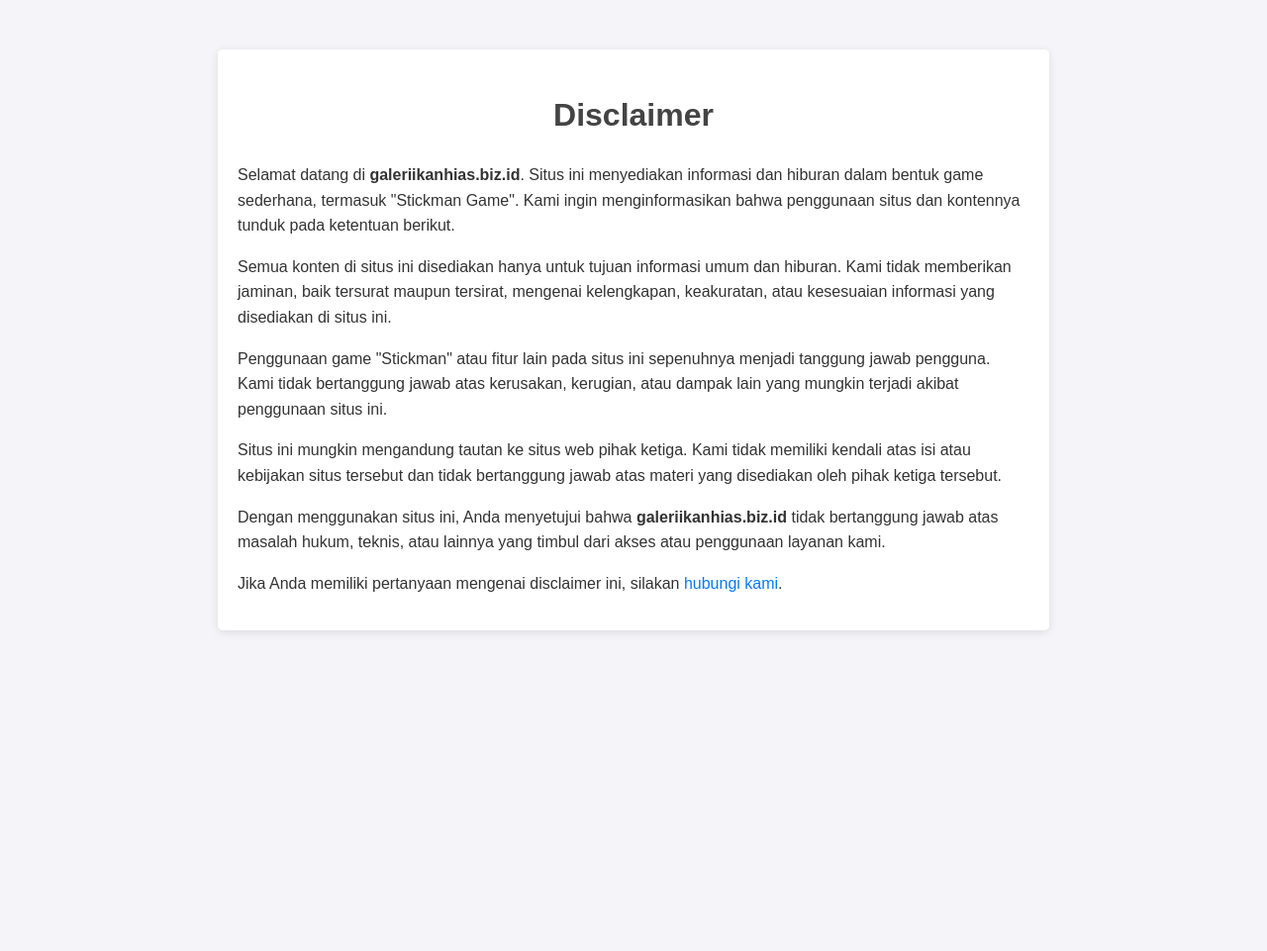
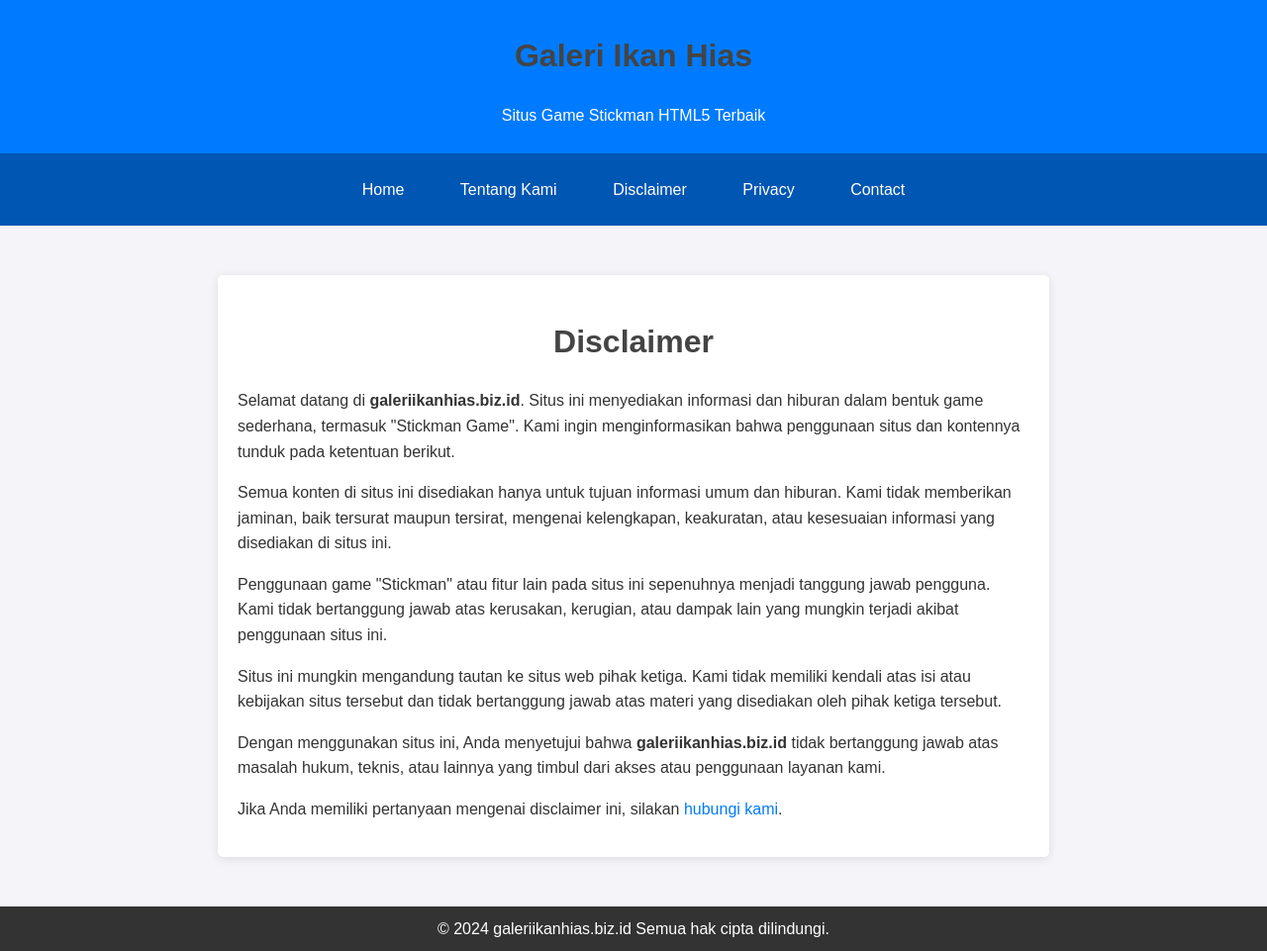
Before and after one commit to tokped1211a/GaleriIkanHias, a plain HTML site: page disclaimer.html in a window 1280 px wide. Shown: the whole page at 99% size. Before the commit the page ends 800 px from the top, so only its background shows below. Drawn offline with Linux system fonts and the light colour scheme.

Commit message:
Update disclaimer.html

```diff
--- a/disclaimer.html
+++ b/disclaimer.html
@@ -13,6 +13,28 @@
             padding: 0;
             background-color: #f4f4f9;
             color: #333;
+        }
+        header {
+            background-color: #007BFF;
+            color: white;
+            padding: 10px 0;
+            text-align: center;
+        }
+        nav {
+            background-color: #0056b3;
+            text-align: center;
+            padding: 10px 0;
+        }
+        nav a {
+            display: inline-block;
+            color: white;
+            text-align: center;
+            padding: 14px 16px;
+            text-decoration: none;
+            margin: 0 10px;
+        }
+        nav a:hover {
+            background-color: #003f7f;
         }
         .container {
             max-width: 800px;
@@ -36,9 +58,29 @@
         a:hover {
             text-decoration: underline;
         }
+        footer {
+            background-color: #333;
+            color: white;
+            text-align: center;
+            padding: 10px 0;
+            margin-top: 20px;
+        }
     </style>
 </head>
 <body>
+    <header>
+        <h1>Galeri Ikan Hias</h1>
+        <p>Situs Game Stickman HTML5 Terbaik</p>
+    </header>
+
+    <nav>
+        <a href="index.html">Home</a>
+        <a href="tentangkami.html">Tentang Kami</a>
+        <a href="disclaimer.html">Disclaimer</a>
+        <a href="privacy.html">Privacy</a>
+        <a href="contact.html">Contact</a>
+    </nav>
+
     <div class="container">
         <h1>Disclaimer</h1>
         <p>
@@ -60,5 +102,9 @@
             Jika Anda memiliki pertanyaan mengenai disclaimer ini, silakan <a href="mailto:support@galeriikanhias.biz.id">hubungi kami</a>.
         </p>
     </div>
+
+    <footer>
+        &copy; 2024 galeriikanhias.biz.id Semua hak cipta dilindungi.
+    </footer>
 </body>
 </html>
```
